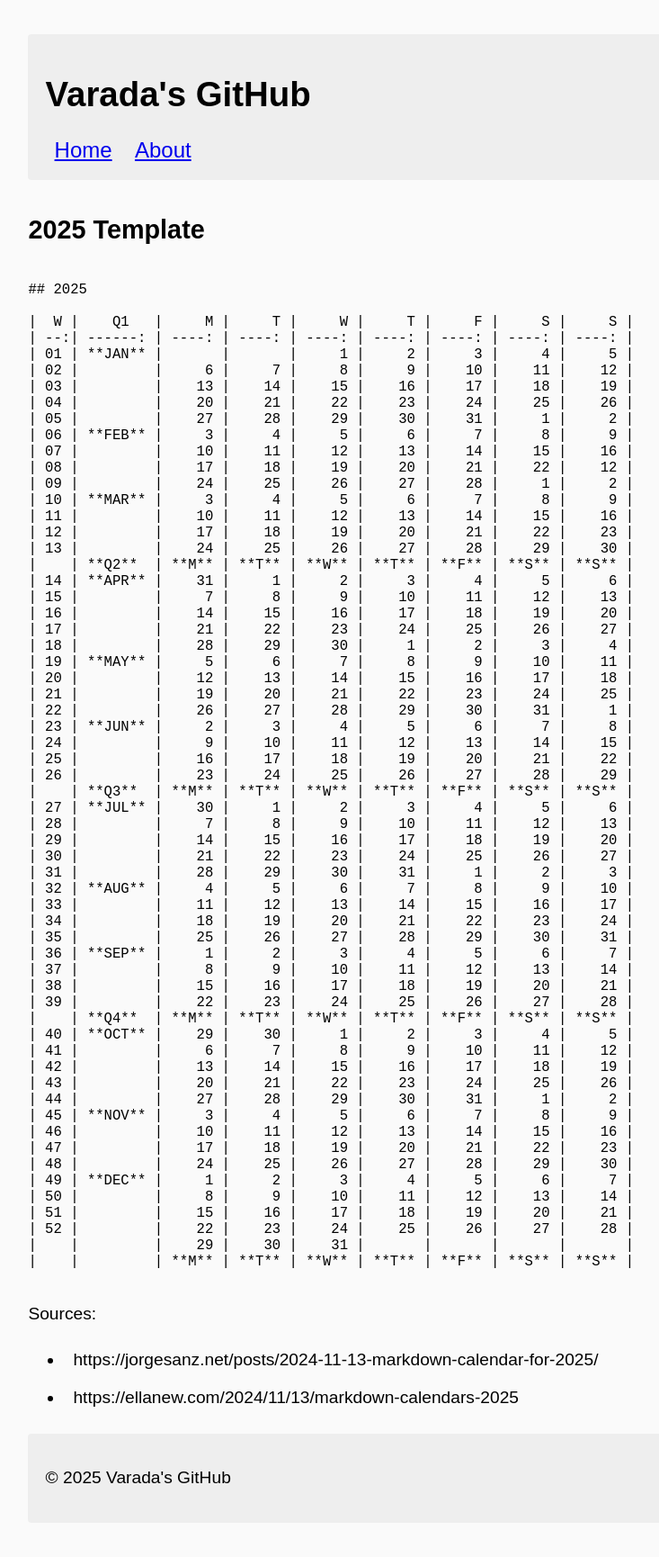
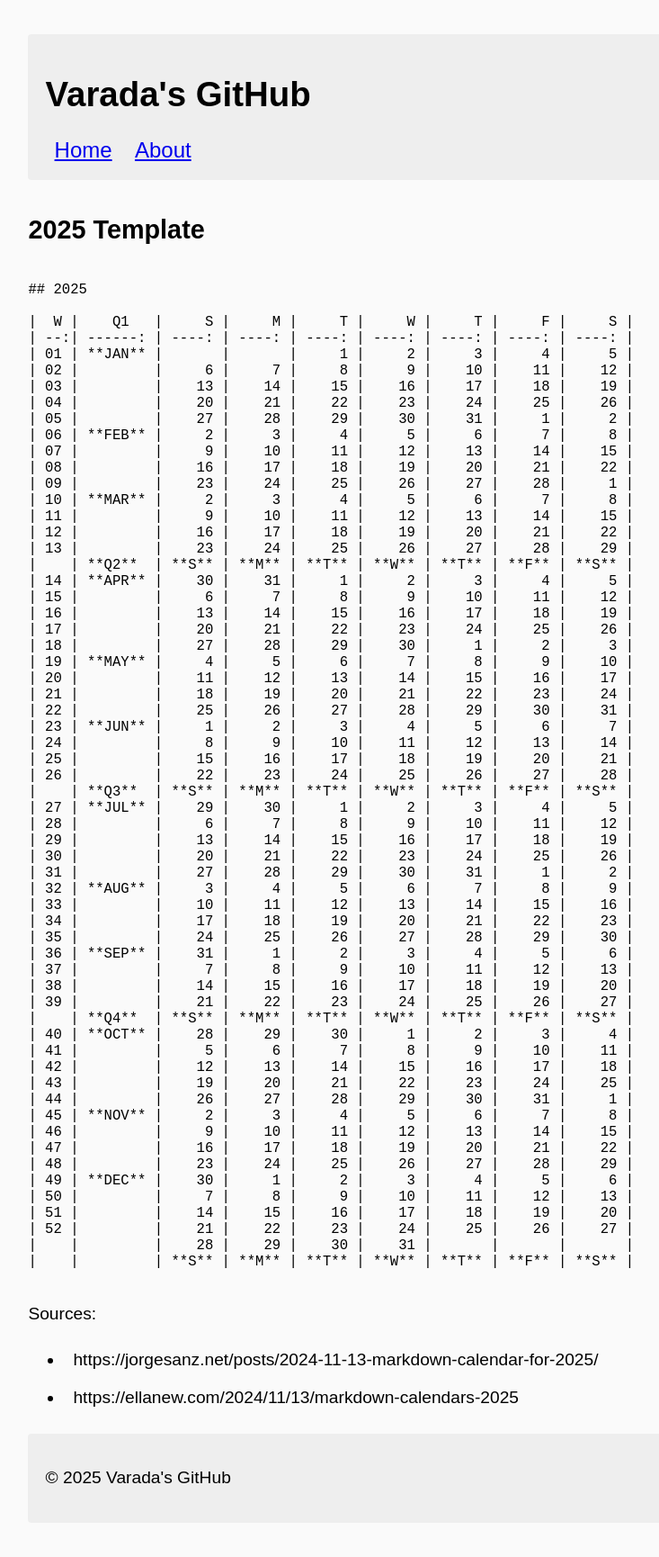
Before and after one commit to ivarada/ivarada.github.io, a Jekyll site: the page built from calendar/calendar-y-2025.md, in a window 1280 px wide. Shown: the whole page at 90% size, without its empty margins (7-740 px from the left). Built offline with Jekyll 4.4.1, drawn with Linux system fonts in a browser that asks for light colours.

Commit message:
Update calendar-y-2025.md

```diff
--- a/calendar/calendar-y-2025.md
+++ b/calendar/calendar-y-2025.md
@@ -8,65 +8,65 @@ layout: default
 <pre><code>
 ## 2025
 
-|  W |    Q1   |     M |     T |     W |     T |     F |     S |     S |
+|  W |    Q1   |     S |     M |     T |     W |     T |     F |     S |
 | --:| ------: | ----: | ----: | ----: | ----: | ----: | ----: | ----: |
 | 01 | **JAN** |       |       |     1 |     2 |     3 |     4 |     5 |
 | 02 |         |     6 |     7 |     8 |     9 |    10 |    11 |    12 |
 | 03 |         |    13 |    14 |    15 |    16 |    17 |    18 |    19 |
 | 04 |         |    20 |    21 |    22 |    23 |    24 |    25 |    26 |
 | 05 |         |    27 |    28 |    29 |    30 |    31 |     1 |     2 |
-| 06 | **FEB** |     3 |     4 |     5 |     6 |     7 |     8 |     9 |
-| 07 |         |    10 |    11 |    12 |    13 |    14 |    15 |    16 |
-| 08 |         |    17 |    18 |    19 |    20 |    21 |    22 |    12 |
-| 09 |         |    24 |    25 |    26 |    27 |    28 |     1 |     2 |
-| 10 | **MAR** |     3 |     4 |     5 |     6 |     7 |     8 |     9 |
-| 11 |         |    10 |    11 |    12 |    13 |    14 |    15 |    16 |
-| 12 |         |    17 |    18 |    19 |    20 |    21 |    22 |    23 |
-| 13 |         |    24 |    25 |    26 |    27 |    28 |    29 |    30 |
-|    | **Q2**  | **M** | **T** | **W** | **T** | **F** | **S** | **S** |
-| 14 | **APR** |    31 |     1 |     2 |     3 |     4 |     5 |     6 |
-| 15 |         |     7 |     8 |     9 |    10 |    11 |    12 |    13 |
-| 16 |         |    14 |    15 |    16 |    17 |    18 |    19 |    20 |
-| 17 |         |    21 |    22 |    23 |    24 |    25 |    26 |    27 |
-| 18 |         |    28 |    29 |    30 |     1 |     2 |     3 |     4 |
-| 19 | **MAY** |     5 |     6 |     7 |     8 |     9 |    10 |    11 |
-| 20 |         |    12 |    13 |    14 |    15 |    16 |    17 |    18 |
-| 21 |         |    19 |    20 |    21 |    22 |    23 |    24 |    25 |
-| 22 |         |    26 |    27 |    28 |    29 |    30 |    31 |     1 |
-| 23 | **JUN** |     2 |     3 |     4 |     5 |     6 |     7 |     8 |
-| 24 |         |     9 |    10 |    11 |    12 |    13 |    14 |    15 |
-| 25 |         |    16 |    17 |    18 |    19 |    20 |    21 |    22 |
-| 26 |         |    23 |    24 |    25 |    26 |    27 |    28 |    29 |
-|    | **Q3**  | **M** | **T** | **W** | **T** | **F** | **S** | **S** |
-| 27 | **JUL** |    30 |     1 |     2 |     3 |     4 |     5 |     6 |
-| 28 |         |     7 |     8 |     9 |    10 |    11 |    12 |    13 |
-| 29 |         |    14 |    15 |    16 |    17 |    18 |    19 |    20 |
-| 30 |         |    21 |    22 |    23 |    24 |    25 |    26 |    27 |
-| 31 |         |    28 |    29 |    30 |    31 |     1 |     2 |     3 |
-| 32 | **AUG** |     4 |     5 |     6 |     7 |     8 |     9 |    10 |
-| 33 |         |    11 |    12 |    13 |    14 |    15 |    16 |    17 |
-| 34 |         |    18 |    19 |    20 |    21 |    22 |    23 |    24 |
-| 35 |         |    25 |    26 |    27 |    28 |    29 |    30 |    31 |
-| 36 | **SEP** |     1 |     2 |     3 |     4 |     5 |     6 |     7 |
-| 37 |         |     8 |     9 |    10 |    11 |    12 |    13 |    14 |
-| 38 |         |    15 |    16 |    17 |    18 |    19 |    20 |    21 |
-| 39 |         |    22 |    23 |    24 |    25 |    26 |    27 |    28 |
-|    | **Q4**  | **M** | **T** | **W** | **T** | **F** | **S** | **S** |
-| 40 | **OCT** |    29 |    30 |     1 |     2 |     3 |     4 |     5 |
-| 41 |         |     6 |     7 |     8 |     9 |    10 |    11 |    12 |
-| 42 |         |    13 |    14 |    15 |    16 |    17 |    18 |    19 |
-| 43 |         |    20 |    21 |    22 |    23 |    24 |    25 |    26 |
-| 44 |         |    27 |    28 |    29 |    30 |    31 |     1 |     2 |
-| 45 | **NOV** |     3 |     4 |     5 |     6 |     7 |     8 |     9 |
-| 46 |         |    10 |    11 |    12 |    13 |    14 |    15 |    16 |
-| 47 |         |    17 |    18 |    19 |    20 |    21 |    22 |    23 |
-| 48 |         |    24 |    25 |    26 |    27 |    28 |    29 |    30 |
-| 49 | **DEC** |     1 |     2 |     3 |     4 |     5 |     6 |     7 |
-| 50 |         |     8 |     9 |    10 |    11 |    12 |    13 |    14 |
-| 51 |         |    15 |    16 |    17 |    18 |    19 |    20 |    21 |
-| 52 |         |    22 |    23 |    24 |    25 |    26 |    27 |    28 |
-|    |         |    29 |    30 |    31 |       |       |       |       |
-|    |         | **M** | **T** | **W** | **T** | **F** | **S** | **S** |
+| 06 | **FEB** |     2 |     3 |     4 |     5 |     6 |     7 |     8 |
+| 07 |         |     9 |    10 |    11 |    12 |    13 |    14 |    15 |
+| 08 |         |    16 |    17 |    18 |    19 |    20 |    21 |    22 |
+| 09 |         |    23 |    24 |    25 |    26 |    27 |    28 |     1 |
+| 10 | **MAR** |     2 |     3 |     4 |     5 |     6 |     7 |     8 |
+| 11 |         |     9 |    10 |    11 |    12 |    13 |    14 |    15 |
+| 12 |         |    16 |    17 |    18 |    19 |    20 |    21 |    22 |
+| 13 |         |    23 |    24 |    25 |    26 |    27 |    28 |    29 |
+|    | **Q2**  | **S** | **M** | **T** | **W** | **T** | **F** | **S** |
+| 14 | **APR** |    30 |    31 |     1 |     2 |     3 |     4 |     5 |
+| 15 |         |     6 |     7 |     8 |     9 |    10 |    11 |    12 |
+| 16 |         |    13 |    14 |    15 |    16 |    17 |    18 |    19 |
+| 17 |         |    20 |    21 |    22 |    23 |    24 |    25 |    26 |
+| 18 |         |    27 |    28 |    29 |    30 |     1 |     2 |     3 |
+| 19 | **MAY** |     4 |     5 |     6 |     7 |     8 |     9 |    10 |
+| 20 |         |    11 |    12 |    13 |    14 |    15 |    16 |    17 |
+| 21 |         |    18 |    19 |    20 |    21 |    22 |    23 |    24 |
+| 22 |         |    25 |    26 |    27 |    28 |    29 |    30 |    31 |
+| 23 | **JUN** |     1 |     2 |     3 |     4 |     5 |     6 |     7 |
+| 24 |         |     8 |     9 |    10 |    11 |    12 |    13 |    14 |
+| 25 |         |    15 |    16 |    17 |    18 |    19 |    20 |    21 |
+| 26 |         |    22 |    23 |    24 |    25 |    26 |    27 |    28 |
+|    | **Q3**  | **S** | **M** | **T** | **W** | **T** | **F** | **S** |
+| 27 | **JUL** |    29 |    30 |     1 |     2 |     3 |     4 |     5 |
+| 28 |         |     6 |     7 |     8 |     9 |    10 |    11 |    12 |
+| 29 |         |    13 |    14 |    15 |    16 |    17 |    18 |    19 |
+| 30 |         |    20 |    21 |    22 |    23 |    24 |    25 |    26 |
+| 31 |         |    27 |    28 |    29 |    30 |    31 |     1 |     2 |
+| 32 | **AUG** |     3 |     4 |     5 |     6 |     7 |     8 |     9 |
+| 33 |         |    10 |    11 |    12 |    13 |    14 |    15 |    16 |
+| 34 |         |    17 |    18 |    19 |    20 |    21 |    22 |    23 |
+| 35 |         |    24 |    25 |    26 |    27 |    28 |    29 |    30 |
+| 36 | **SEP** |    31 |     1 |     2 |     3 |     4 |     5 |     6 |
+| 37 |         |     7 |     8 |     9 |    10 |    11 |    12 |    13 |
+| 38 |         |    14 |    15 |    16 |    17 |    18 |    19 |    20 |
+| 39 |         |    21 |    22 |    23 |    24 |    25 |    26 |    27 |
+|    | **Q4**  | **S** | **M** | **T** | **W** | **T** | **F** | **S** |
+| 40 | **OCT** |    28 |    29 |    30 |     1 |     2 |     3 |     4 |
+| 41 |         |     5 |     6 |     7 |     8 |     9 |    10 |    11 |
+| 42 |         |    12 |    13 |    14 |    15 |    16 |    17 |    18 |
+| 43 |         |    19 |    20 |    21 |    22 |    23 |    24 |    25 |
+| 44 |         |    26 |    27 |    28 |    29 |    30 |    31 |     1 |
+| 45 | **NOV** |     2 |     3 |     4 |     5 |     6 |     7 |     8 |
+| 46 |         |     9 |    10 |    11 |    12 |    13 |    14 |    15 |
+| 47 |         |    16 |    17 |    18 |    19 |    20 |    21 |    22 |
+| 48 |         |    23 |    24 |    25 |    26 |    27 |    28 |    29 |
+| 49 | **DEC** |    30 |     1 |     2 |     3 |     4 |     5 |     6 |
+| 50 |         |     7 |     8 |     9 |    10 |    11 |    12 |    13 |
+| 51 |         |    14 |    15 |    16 |    17 |    18 |    19 |    20 |
+| 52 |         |    21 |    22 |    23 |    24 |    25 |    26 |    27 |
+|    |         |    28 |    29 |    30 |    31 |       |       |       |
+|    |         | **S** | **M** | **T** | **W** | **T** | **F** | **S** |
 
 </code></pre>
 
```
